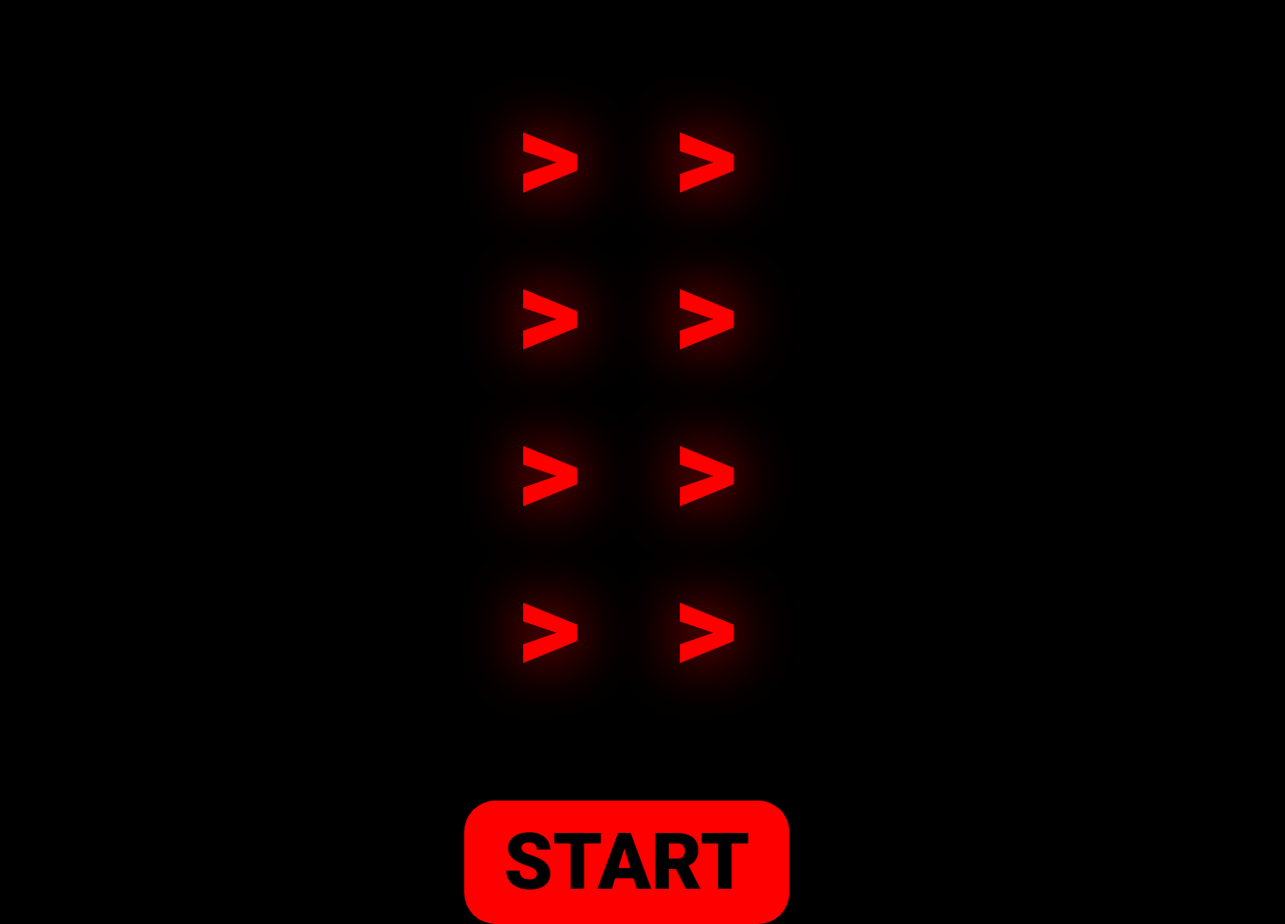
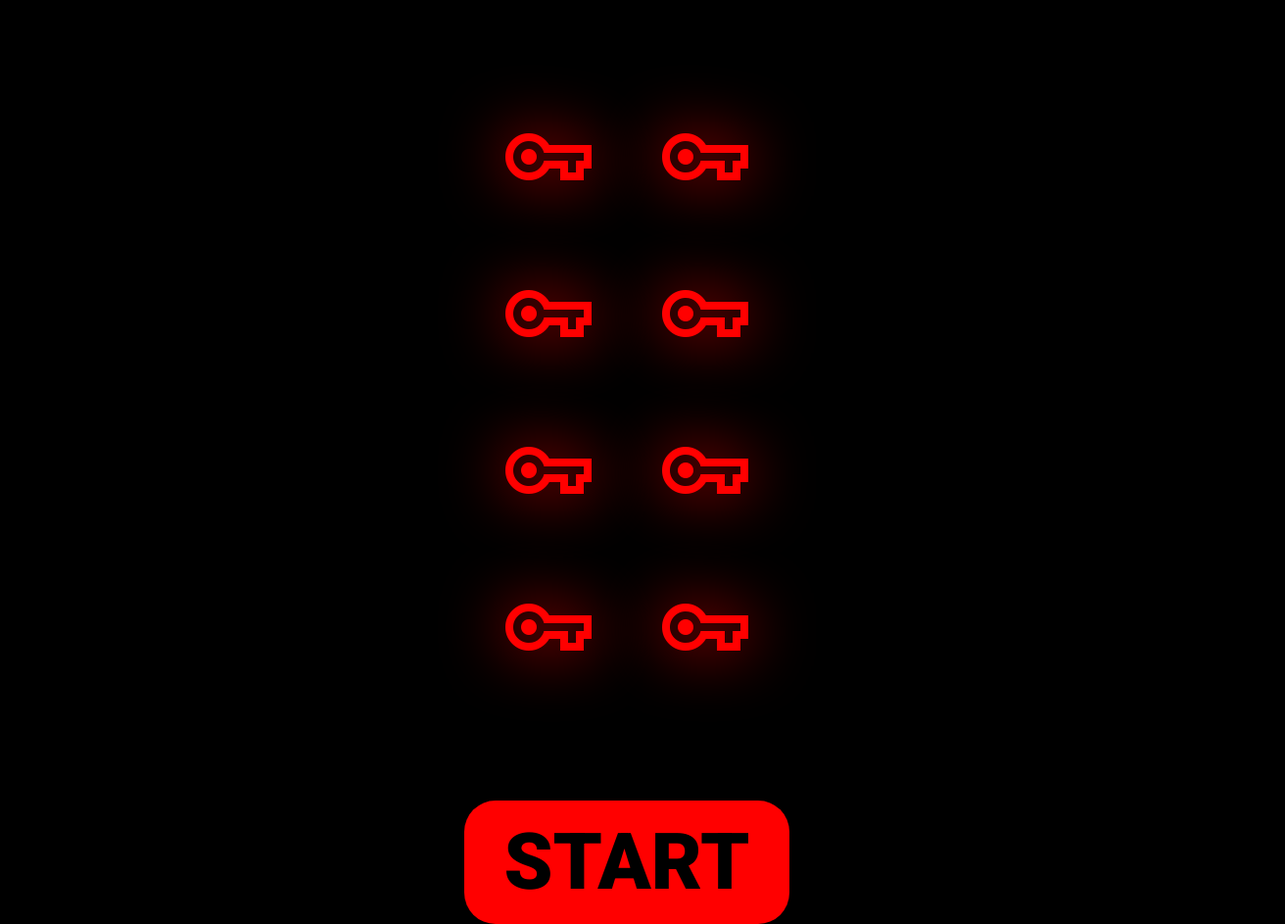
Before and after one commit to T-EmmanuelLevinne/justin-tsallenj, a plain HTML site: page goodluck.html in a window 1280 px wide. Shown: the whole page at 98% size, 1312 px wide, since content can reach past the window. Drawn offline with nearby package versions, Linux system fonts and the light colour scheme.

Commit message:
Update goodluck.html

```diff
--- a/goodluck.html
+++ b/goodluck.html
@@ -4,6 +4,7 @@
     <meta charset="UTF-8">
     <meta name="viewport" content="width=device-width, initial-scale=1.0">
     <title>goodluck.... </title>
+    <link rel="stylesheet" href="https://fonts.googleapis.com/css2?family=Material+Symbols+Outlined:opsz,wght,FILL,GRAD@24,400,0,0&icon_names=vpn_key" />
     <style>
         @import url('https://fonts.googleapis.com/css2?family=Roboto:wght@900&display=swap');
 
@@ -75,6 +76,10 @@
             user-select: none;
             cursor: pointer;
         }
+        .key .material-symbols-outlined {
+            font-size: 12vh;
+            font-variation-settings: 'FILL' 0, 'wght' 400, 'GRAD' 0, 'opsz' 24;
+        }
         .rotary-container > .key {
             position: absolute;
             left: calc(20vmin * var(--x) - 10vh);
@@ -139,16 +144,16 @@
 </head>
 <body>
     <div class="container hidden">
-        <div class="key">&gt;</div>
-        <div class="key">&gt;</div>
-        <div class="key">&gt;</div>
-        <div class="key">&gt;</div>
-        <div class="key">&gt;</div>
-        <div class="key">&gt;</div>
-        <div class="key">&gt;</div>
-        <div class="key">&gt;</div>
+        <div class="key"><span class="material-symbols-outlined">vpn_key</span></div>
+        <div class="key"><span class="material-symbols-outlined">vpn_key</span></div>
+        <div class="key"><span class="material-symbols-outlined">vpn_key</span></div>
+        <div class="key"><span class="material-symbols-outlined">vpn_key</span></div>
+        <div class="key"><span class="material-symbols-outlined">vpn_key</span></div>
+        <div class="key"><span class="material-symbols-outlined">vpn_key</span></div>
+        <div class="key"><span class="material-symbols-outlined">vpn_key</span></div>
+        <div class="key"><span class="material-symbols-outlined">vpn_key</span></div>
     </div>
-    <div id="wrong">MOSQUEDA MANKA</div>
+    <div id="wrong">lala</div>
     <div id="correct">TAMA</div>
     <div id="start-button">START</div>
 
@@ -216,7 +221,7 @@
                                 for(let j = 0; j < 8; j++) {
                                     if(movement[j][0] !== 0 || movement[j][1] !== 0) {
                                         keys[j].animate([{translate: '0px 0px'}, {translate: `${movement[j][0] * 20}vh ${movement[j][1] * 20}vh`}],
-                                                       {duration: 164, easing: 'ease-in-out'});
+                                                       {duration: 139, easing: 'ease-in-out'});
                                     }
                                 }
                                 correctKey += movement[correctKey][0] + movement[correctKey][1] * 2;
```
